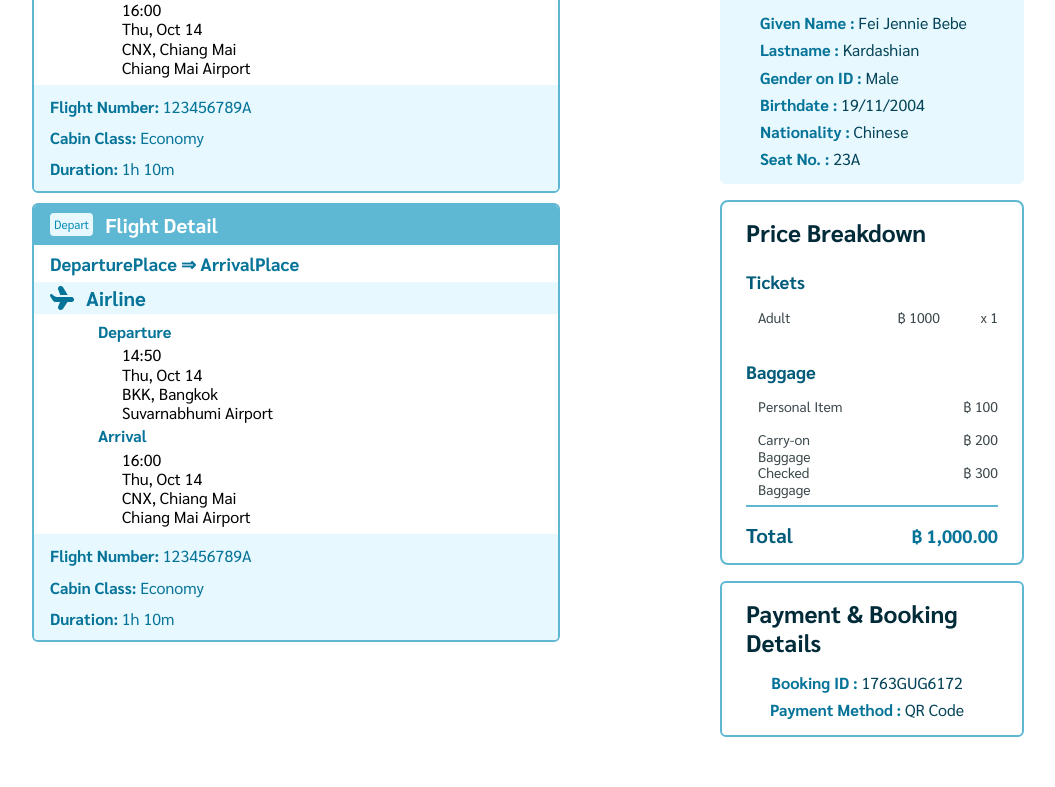
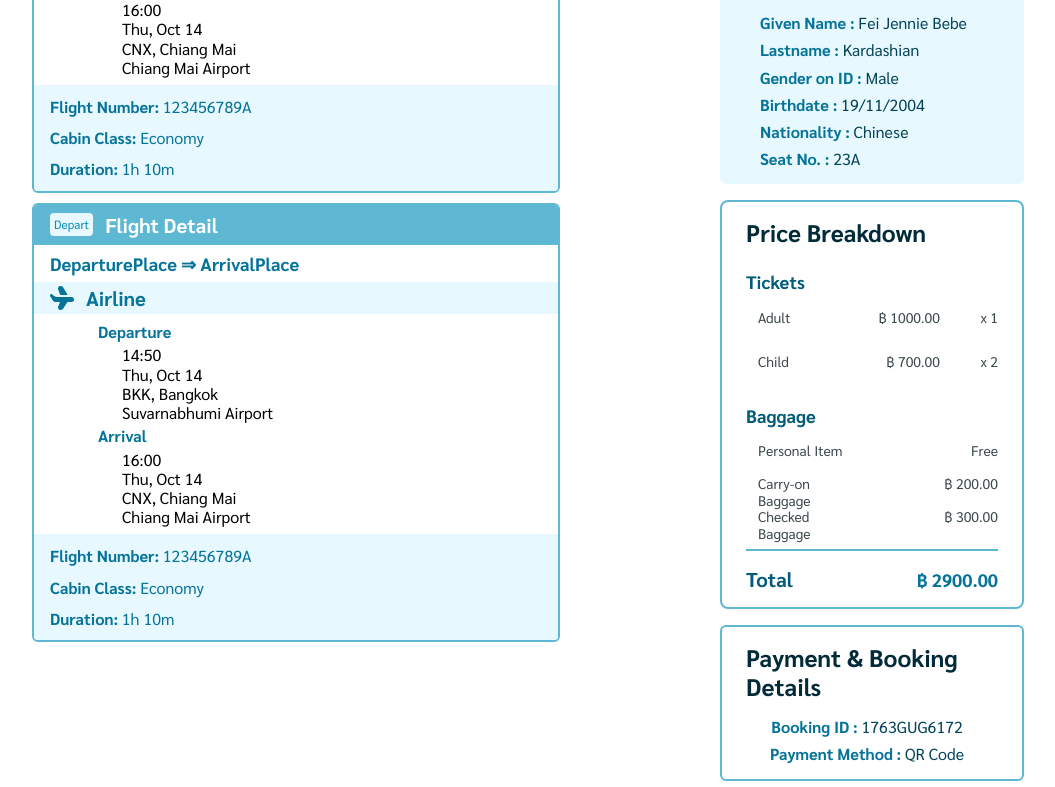
Before and after one commit to Mysterioucz/Se-Project, a Next.js app: page /checkout/payment/confirmation in a window 1280 px wide. Shown: the part 580-1367 px from the top of the page, without its empty margins (112-1167 px from the left). Built offline with nearby package versions, Linux system fonts and the light colour scheme; no server answers; what @mui/material-nextjs would draw is missing.

Commit message:
feat/finish-price-breakdown-card

```diff
--- a/src/app/(user)/checkout/payment/confirmation/page.tsx
+++ b/src/app/(user)/checkout/payment/confirmation/page.tsx
@@ -3,8 +3,23 @@ import FlightDetailSummary from "@/src/components/paymentConfirmation/flightDeta
 import PassengerInfoSummary from "@/src/components/paymentConfirmation/passengerInfoSummary";
 import PaymentDetailSummary from "@/src/components/paymentConfirmation/paymentDetailSummary";
 import PriceBreakdownCard from "@/src/components/paymentConfirmation/priceBreakdownCard";
+import { PassengerTypes } from "@/src/enums/PassengerTypes";
+
 
 export default function Page() {
+    // Example ticket data
+    const tickets = [
+        { type: PassengerTypes.Adult, price: 1000, quantity: 1 },
+        { type: PassengerTypes.Child, price: 700, quantity: 2 },
+    ];
+
+    // Example baggage data
+    const baggage = {
+        personal_item_price: 0,
+        carry_on_item_price: 200,
+        checked_baggage_price: 300,
+    };
+
     return (
         <div className="flex flex-col w-full justify-center gap-10 py-md">
             <h1 className="font-sarabun text-[2rem] font-bold leading-[120%] text-primary-600">
@@ -30,7 +45,7 @@ export default function Page() {
                 <div className="flex flex-col items-start gap-[1rem] [flex:1_0_0] bg-common-white p-[1rem]">
                     <PassengerInfoSummary />
                     <PassengerInfoSummary />
-                <PriceBreakdownCard />
+                    <PriceBreakdownCard tickets={tickets} baggage={baggage} />
                     <PaymentDetailSummary />
                 </div>
             </div>
--- a/src/components/paymentConfirmation/priceBreakdownCard.tsx
+++ b/src/components/paymentConfirmation/priceBreakdownCard.tsx
@@ -17,7 +17,7 @@ function TicketSummary({ type, price, quantity }: TicketSummaryProps) {
             {/* Price and Count */}
             <div className="grid w-[7.25rem] h-[1.75rem] gap-y-[0.5rem] flex-shrink-0 row-start-1 row-span-1 col-start-2 col-span-1 justify-self-end grid-rows-[repeat(1,minmax(0,1fr))] grid-cols-[repeat(2,minmax(0,1fr))]">
                 <div className="row-start-1 row-span-1 col-start-1 col-span-1 justify-self-end text-gray-500 text-right font-sarabun text-[0.875rem] font-normal leading-[120%] whitespace-nowrap">
-                    ฿ {price}
+                    ฿ {price.toFixed(2)}
                 </div>
 
                 <div className="row-start-1 row-span-1 col-start-2 col-span-1 justify-self-end text-gray-500 text-right font-sarabun text-[0.875rem] font-normal leading-[120%]">
@@ -35,7 +35,7 @@ interface BaggageSummaryProps {
 }
 
 function BaggageSummary({personal_item_price, carry_on_item_price, checked_baggage_price}: BaggageSummaryProps) {
-    const formatPrice = (price: number) => (price === 0 ? "Free" : `฿ ${price}`);
+    const formatPrice = (price: number) => (price === 0 ? "Free" : `฿ ${price.toFixed(2)}`);
 
     return (
         <div className="grid h-[5.688rem] pl-3 gap-y-2 gap-x-8 self-stretch grid-rows-3 grid-cols-2">
@@ -55,13 +55,20 @@ function BaggageSummary({personal_item_price, carry_on_item_price, checked_bagga
                 Checked Baggage
             </div>
             <div className="row-start-3 row-span-1 col-start-2 col-span-1 justify-self-end text-gray-500 text-right font-sarabun text-sm font-normal leading-[1.2]">
-                ฿ {checked_baggage_price}
+                ฿ {checked_baggage_price.toFixed(2)}
             </div>
         </div>
     );
 }
 
-export default function PriceBreakdownCard() {
+interface PriceBreakdownCardProps {
+    tickets: TicketSummaryProps[];
+    baggage: BaggageSummaryProps;
+}
+
+export default function PriceBreakdownCard({ tickets, baggage }: PriceBreakdownCardProps) {
+    const totalPrice = tickets.reduce((sum, t) => sum + t.price * t.quantity, 0) + baggage.personal_item_price + baggage.carry_on_item_price + baggage.checked_baggage_price;
+
     return (
         <div className="flex flex-col items-start self-stretch gap-[1rem] p-[1rem_1.5rem] rounded-[0.5rem] border-[0.125rem] border-primary-300 bg-white">
             {/* Price Breakdown */}
@@ -80,7 +87,9 @@ export default function PriceBreakdownCard() {
                         </div>
 
                         {/* Ticket Summary Components */}
-                        <TicketSummary type={PassengerTypes.Adult} price={1000.00} quantity={1}/>
+                        {tickets.map((t, idx) => (
+                            <TicketSummary key={idx} {...t} />
+                        ))}
                     </div>
 
 
@@ -91,7 +100,7 @@ export default function PriceBreakdownCard() {
                         </div>
 
                         {/* Baggage Summary Components */}
-                        <BaggageSummary personal_item_price={100} carry_on_item_price={200} checked_baggage_price={300}/>
+                        <BaggageSummary {...baggage} />
                     </div>
                 </div>
             </div>
@@ -106,7 +115,7 @@ export default function PriceBreakdownCard() {
                 </div>
 
                 <div className="text-primary-600 font-sarabun text-[1.125rem] font-semibold leading-[1.2]">
-                    ฿ 1,000.00
+                    ฿ {totalPrice.toFixed(2)}
                 </div>
             </div>
         </div>
```
Lines whose indentation alone changed are shown as unchanged.
